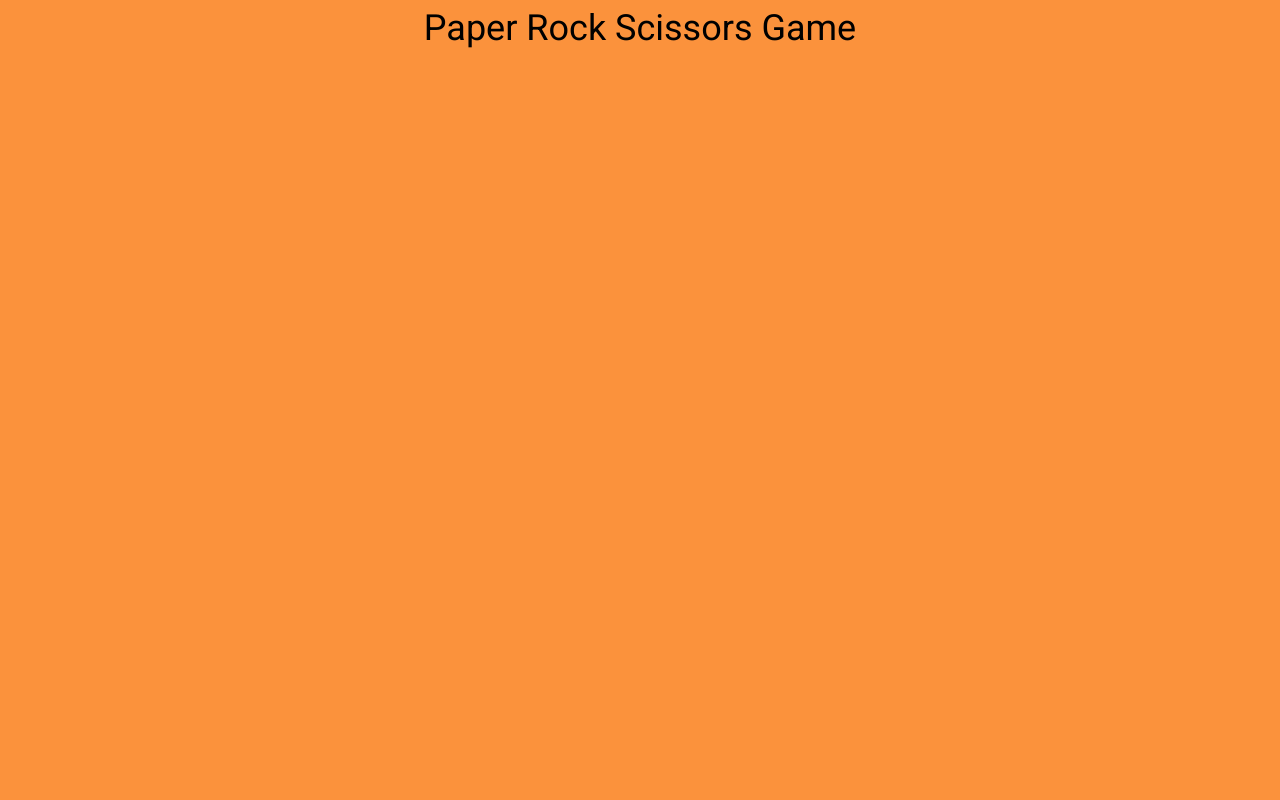
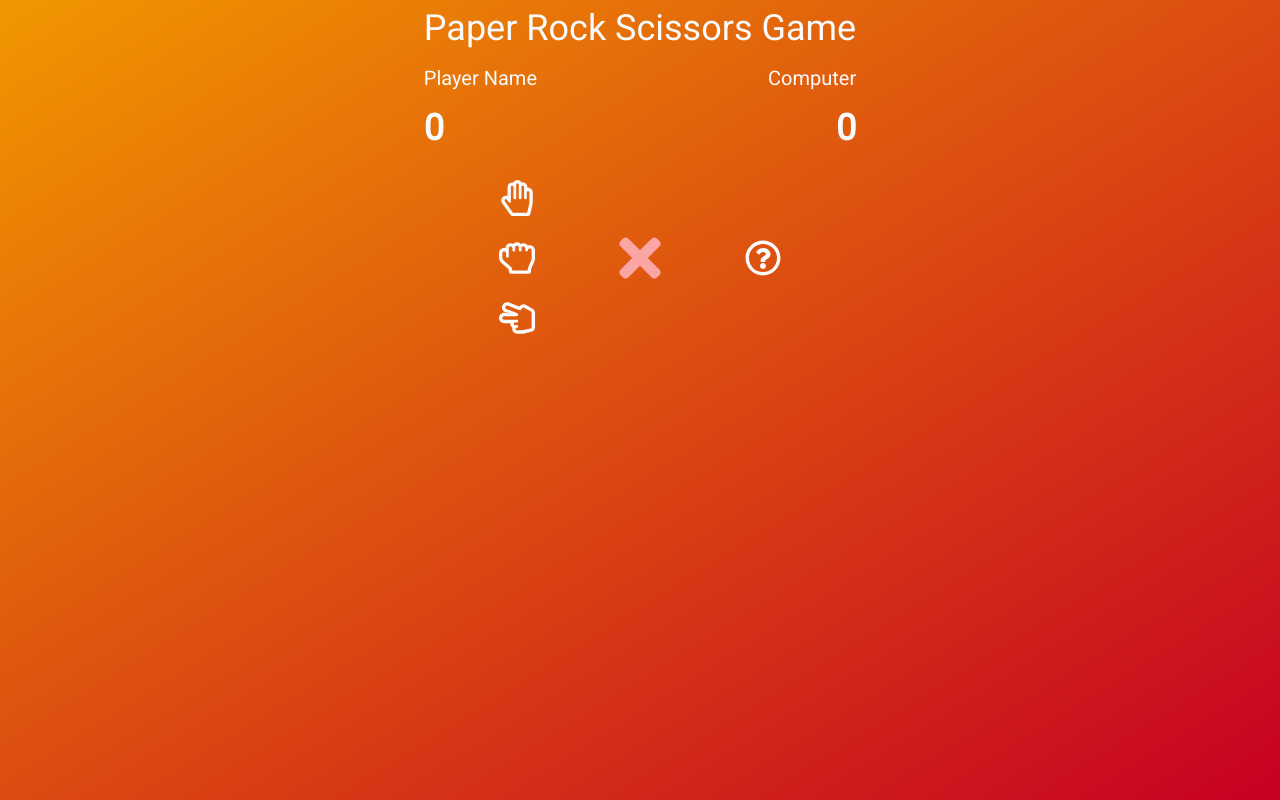
Before and after one commit to giroberto/aerq-papers, a React (Create React App) app: page / in a window 1280 px wide. Built offline with nearby package versions, Linux system fonts and the light colour scheme.

Commit message:
Initial static page layout Added Icons

```diff
--- a/package.json
+++ b/package.json
@@ -13,6 +13,7 @@
     "@types/react-dom": "^17.0.9",
     "react": "^17.0.2",
     "react-dom": "^17.0.2",
+    "react-icons": "^4.3.1",
     "react-scripts": "5.0.0",
     "typescript": "^4.4.2",
     "web-vitals": "^2.1.0"
--- a/src/App.tsx
+++ b/src/App.tsx
@@ -1,12 +1,29 @@
 import './App.css';
+import { FaRegHandPaper, FaRegHandRock, FaRegHandScissors, FaRegQuestionCircle, FaTimes } from "react-icons/fa"
 
 function App() {
   return (
-    <div className="App bg-orange-400 min-h-screen font-roboto">
-      <div className="flex justify-center">
+    <div className="App bg-gradient-to-br from-[#f19700] to-[#c60022] min-h-screen font-roboto text-gray-50 flex justify-center">
+      <div className="flex flex-col items-center max-w-7xl">
         <h1 className="text-4xl mt-2">Paper Rock Scissors Game</h1>
+        <div className='flex justify-between w-full text-xl mt-4'>
+          <span>Player Name</span>
+          <span>Computer</span>
+        </div>
+        <div className='flex justify-between w-full text-4xl font-bold mt-4'>
+          <span>0</span>
+          <span>0</span>
+        </div>
+      <div className='flex w-full text-4xl items-center mt-8'>
+        <div id="player" className='w-full flex flex-col items-center gap-6'>
+          <FaRegHandPaper />
+          <FaRegHandRock />
+          <FaRegHandScissors />
+        </div>
+        <div id="versus" className='text-red-300 font-bold text-6xl'><FaTimes /></div>
+        <div id="computer" className='w-full flex justify-center'><FaRegQuestionCircle /></div>
       </div>
-
+      </div>
     </div>
   );
 }
```
Also changed, not shown: 1 other file (tests, documents, lock files or other folders).
